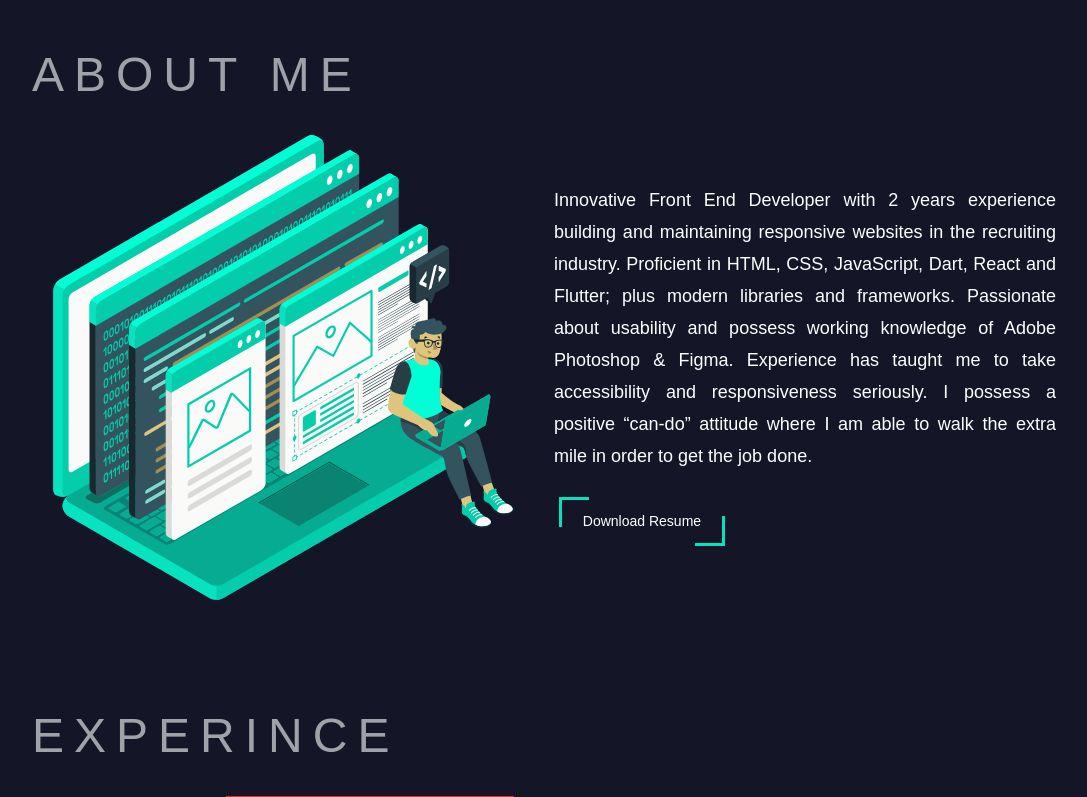
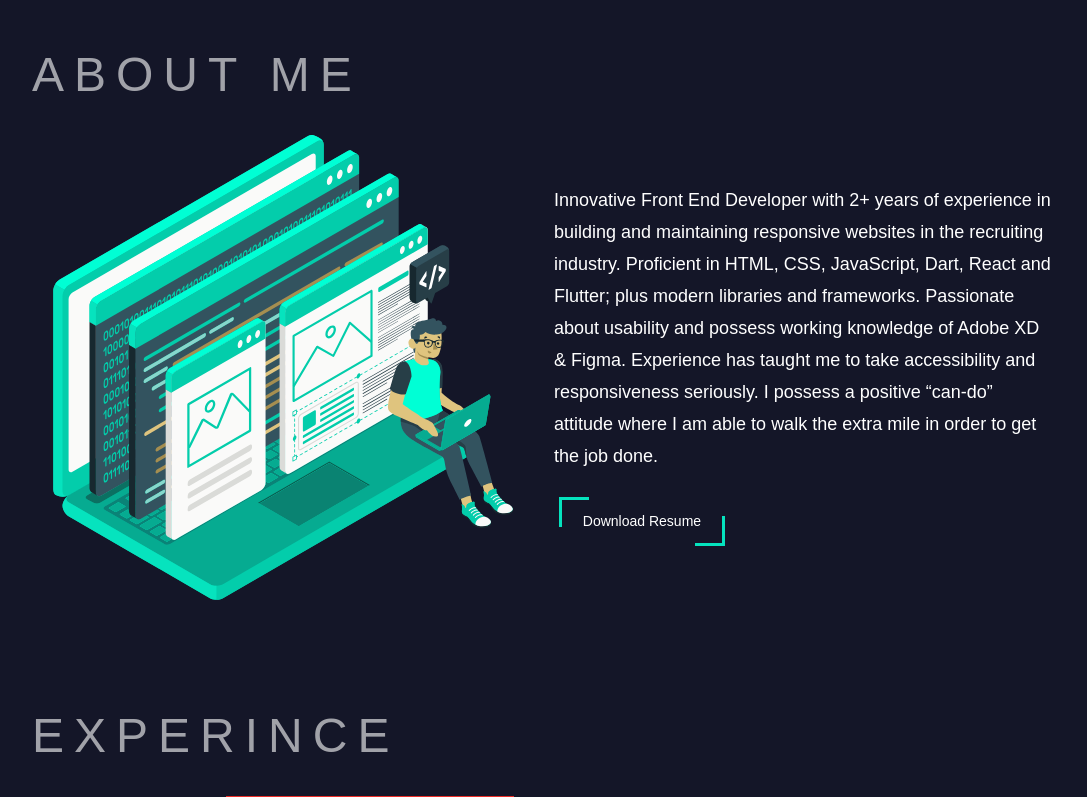
Before and after one commit to MMohsin737/portfolio-site, a React (Create React App) app: page / in a window 1280 px wide. Shown: the part 712-1509 px from the top of the page, without its empty margins (96-1183 px from the left). Built offline with nearby package versions, Linux system fonts and the light colour scheme.

Commit message:
(31-01-2022)

```diff
--- a/src/components/sections/aboutMe/AboutMe.js
+++ b/src/components/sections/aboutMe/AboutMe.js
@@ -47,16 +47,10 @@ const AboutMe = ({ sectionID }) => {
 
   return (
     // <div id={sectionID} className={`mt-28 mx-auto xl:w-3/4 lg:w-11/12 md:w-11/12 w-full px-5`}>
-    <div
-      ref={ref}
-      id={sectionID}
-      className={`mx-auto md:container container 2xl:px-36 lg:px-32 px-5`}
-    >
+    <div ref={ref} id={sectionID} className={`mx-auto md:container container 2xl:px-36 lg:px-32 px-5`}>
       <SectionHeading title="About Me" />
 
-      <div
-        className={`w-full flex 2xl:flex-row xl:flex-row lg:flex-row flex-col`}
-      >
+      <div className={`w-full flex 2xl:flex-row xl:flex-row lg:flex-row flex-col`}>
         <motion.div
           initial="hidden"
           transition={{ type: "tween", duration: 1, ease: ["easeInOut"] }}
@@ -65,11 +59,7 @@ const AboutMe = ({ sectionID }) => {
           className={`lg:w-1/2 md:w-3/5 w-full lg:mx-0 mx-auto lg:mb-0 mb-6`}
         >
           <div className={`w-11/12 mx-auto`}>
-            <img
-              className={`w-full h-full object-contain`}
-              src={aboutMeImage}
-              alt="illustration"
-            />
+            <img className={`w-full h-full object-contain`} src={aboutMeImage} alt="illustration" />
           </div>
         </motion.div>
 
@@ -78,17 +68,14 @@ const AboutMe = ({ sectionID }) => {
           transition={{ type: "tween", duration: 1, ease: ["easeInOut"] }}
           animate={controls}
           variants={animVariantContent}
-          className={`lg:w-1/2 w-full flex flex-col justify-center items-start font-light text-justify lg:ml-5 ml-0`}
+          className={`lg:w-1/2 w-full flex flex-col justify-center items-start font-light lg:text-left text-center lg:ml-5 ml-0`}
         >
           <p className={`text-lg leading-8 text-white`}>
-            Innovative Front End Developer with 2 years experience building and
-            maintaining responsive websites in the recruiting industry.
-            Proficient in HTML, CSS, JavaScript, Dart, React and Flutter; plus
-            modern libraries and frameworks. Passionate about usability and
-            possess working knowledge of Adobe Photoshop & Figma. Experience has
-            taught me to take accessibility and responsiveness seriously. I
-            possess a positive “can-do” attitude where I am able to walk the
-            extra mile in order to get the job done.
+            Innovative Front End Developer with 2+ years of experience in building and maintaining responsive websites
+            in the recruiting industry. Proficient in HTML, CSS, JavaScript, Dart, React and Flutter; plus modern
+            libraries and frameworks. Passionate about usability and possess working knowledge of Adobe XD & Figma.
+            Experience has taught me to take accessibility and responsiveness seriously. I possess a positive “can-do”
+            attitude where I am able to walk the extra mile in order to get the job done.
           </p>
 
           <motion.div
@@ -106,11 +93,7 @@ const AboutMe = ({ sectionID }) => {
             }}
             className={`p-3 mt-5 lg:mx-0 mx-auto`}
           >
-            <CtaBtnV1
-              title="Download Resume"
-              customStyle={``}
-              onPressed={() => downloadFile()}
-            />
+            <CtaBtnV1 title="Download Resume" customStyle={``} onPressed={() => downloadFile()} />
           </motion.div>
         </motion.div>
       </div>
```
